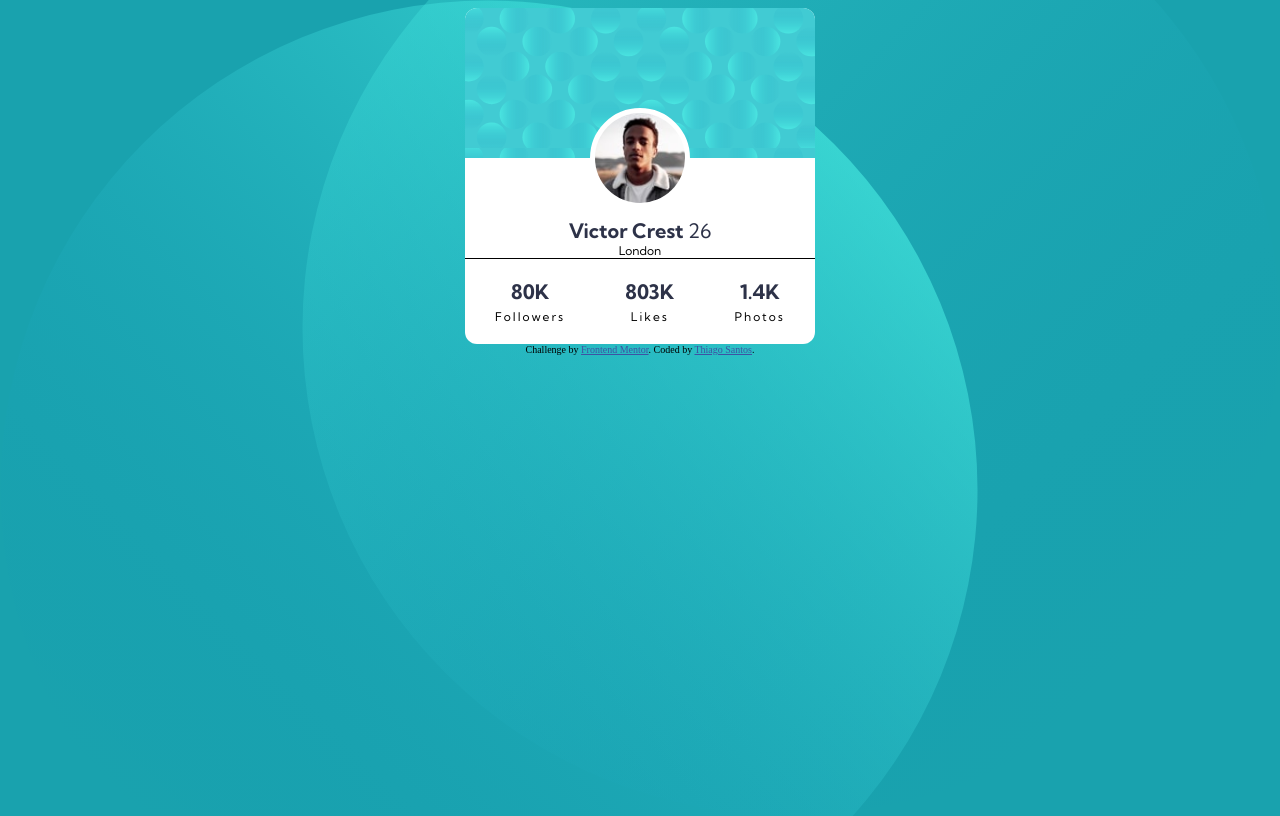
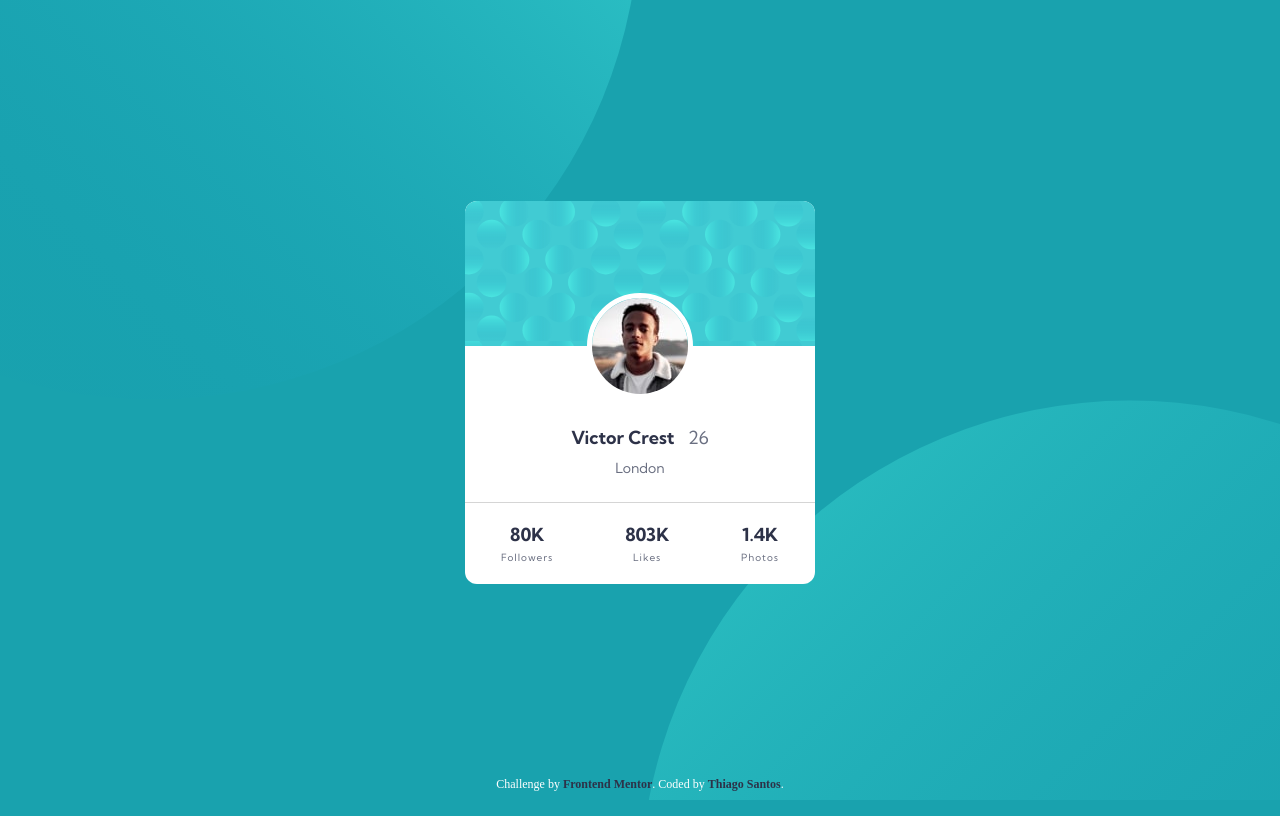
Before and after one commit to thiago-hds/frontend-mentor-solutions, a plain HTML site: page newbie/profile-card-component/index.html in a window 1280 px wide. Drawn offline with Linux system fonts and the light colour scheme.

Commit message:
profile-card-component: add screenshots and update readme

```diff
--- a/newbie/profile-card-component/index.html
+++ b/newbie/profile-card-component/index.html
@@ -26,19 +26,22 @@
 	<body>
 		<main>
 			<article class="profile">
-				<section class="profile-top">
+				<div class="profile-top">
 					<div class="picture">
 						<img
 							src="./images/image-victor.jpg"
 							alt="User profile picture"
 						/>
 					</div>
-				</section>
-				<section class="profile-main">
-					<h1>Victor Crest <span class="age">26</span></h1>
-					<p>London</p>
-				</section>
-				<section class="profile-stats">
+				</div>
+
+				<h2 class="user-info">
+					<span class="name">Victor Crest</span>
+					<span class="age">26</span>
+				</h2>
+				<p class="location">London</p>
+
+				<div class="profile-stats">
 					<div>
 						<p>80K</p>
 						<p>Followers</p>
@@ -51,7 +54,7 @@
 						<p>1.4K</p>
 						<p>Photos</p>
 					</div>
-				</section>
+				</div>
 			</article>
 		</main>
 
--- a/newbie/profile-card-component/styles/style.css
+++ b/newbie/profile-card-component/styles/style.css
@@ -1,10 +1,11 @@
 /* ---------- general styles ---------- */
+
 :root {
 	--primary-color: hsl(185, 75%, 39%);
-	--secondary-color: white;
+	--secondary-color: #fff;
 	--accent-font-color: hsl(229, 23%, 23%);
 	--regular-font-color: hsl(227, 10%, 46%);
-	--profile-card-stats-rule-color: hsl(0, 0%, 59%);
+	--profile-card-stats-rule-color: hsl(0, 0%, 59%, 0.4);
 }
 
 * {
@@ -23,47 +24,83 @@ html {
 	font-family: 'Kumbh Sans', sans-serif;
 }
 
-p {
-	font-weight: 400;
-	font-size: 1.2em;
-}
-
-h1,
+.name,
 .profile-stats p:first-child {
 	color: var(--accent-font-color);
-	font-size: 2em;
+	font-size: 1.8rem;
 	font-weight: 700;
 }
 
-h1 .age {
+.age,
+.location,
+.profile-stats p:last-child {
+	color: var(--regular-font-color);
 	font-weight: 400;
 }
 
-.profile-stats p:last-child {
-	letter-spacing: 0.2rem;
+.name {
+	margin-right: 1rem;
 }
 
-.profile-main,
-.profile-stats div {
+.age {
+	font-size: 1.8rem;
+}
+
+.location {
+	font-size: 1.4rem;
+	margin-bottom: 2.5rem;
+}
+
+.profile-stats p:last-child {
+	letter-spacing: 0.1rem;
+}
+
+.user-info,
+.location,
+.profile-stats div,
+footer {
 	text-align: center;
 }
 
 footer {
-	text-align: center;
+	font-size: 1.2rem;
+	color: var(--secondary-color);
 }
 
-footer a {
-	color: hsl(228, 45%, 44%);
+footer a:link {
+	color: var(--accent-font-color);
+	font-weight: bold;
+	text-decoration: none;
+}
+
+footer a:hover {
+	text-decoration: underline;
 }
 
 /* ---------- layout ---------- */
 
 body {
+	display: flex;
+	flex-direction: column;
+
 	height: 100vh;
-	margin: 8px;
+	padding: 8px;
+}
+
+main {
+	flex: 1 1;
+	display: flex;
+	justify-content: center;
+	align-items: center;
+}
+
+footer {
+	flex: 0 0;
 }
 
 .profile {
+	flex: 1;
+	min-width: 22rem;
 	max-width: 35rem;
 	border-radius: 12px;
 	margin: 0 auto;
@@ -72,8 +109,8 @@ body {
 
 .profile-top {
 	position: relative;
-	min-height: 15rem;
-	margin-bottom: 6rem;
+	min-height: 14.5rem;
+	margin-bottom: 8rem;
 }
 
 .profile-top .picture {
@@ -83,11 +120,12 @@ body {
 	transform: translate(-50%, 50%);
 }
 
-.profile-main {
-	border-bottom: 1px solid #000;
+.user-info {
+	margin-bottom: 1rem;
 }
 
 .profile-stats {
+	border-top: 1px solid var(--profile-card-stats-rule-color);
 	display: flex;
 	justify-content: space-around;
 	padding: 2rem 0;
@@ -102,10 +140,10 @@ body {
 	background-image: url('../images/bg-pattern-top.svg'),
 		url('../images/bg-pattern-bottom.svg');
 	background-repeat: no-repeat;
-	/* background-size: 100%; */
-	background-position: top left, bottom right;
+	background-position: right 50vw bottom 50vh, left 50vw top 50vh;
 	background-color: var(--primary-color);
 }
+
 .profile {
 	background: var(--secondary-color);
 }
@@ -116,8 +154,8 @@ body {
 /* ---------- components  ---------- */
 
 .picture {
-	height: 10rem;
-	width: 10rem;
+	height: 10.6rem;
+	width: 10.6rem;
 	background-color: var(--secondary-color);
 	border: 5px solid var(--secondary-color);
 	border-radius: 50%;
```
Also changed, not shown: newbie/profile-card-component/README.md, newbie/profile-card-component/screenshots/screenshot.png (added).
